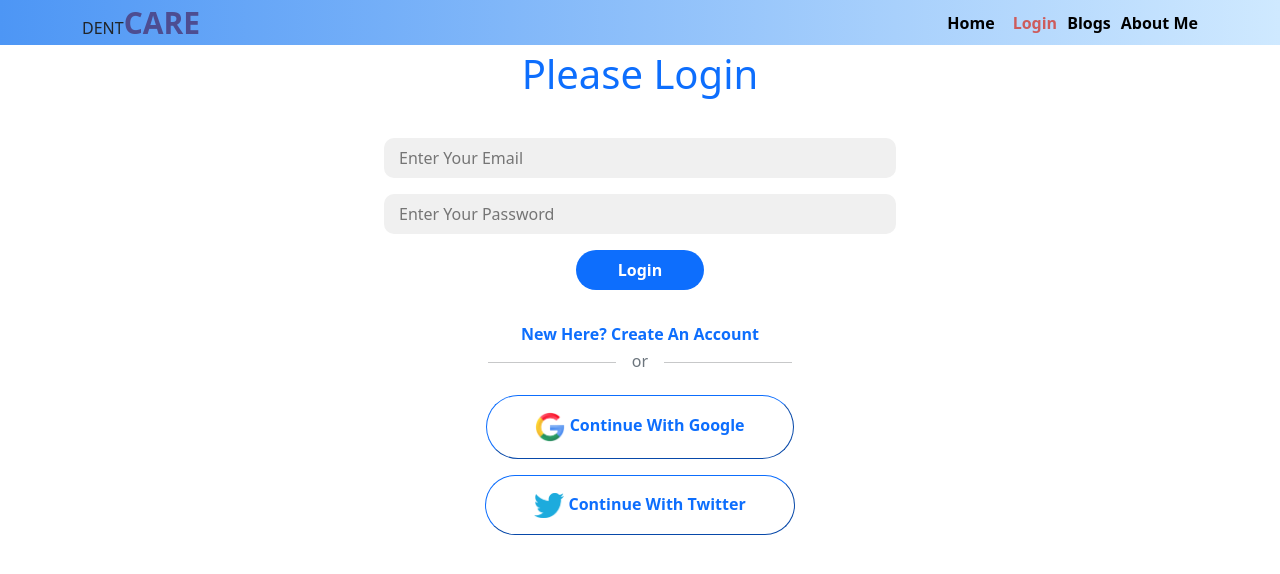
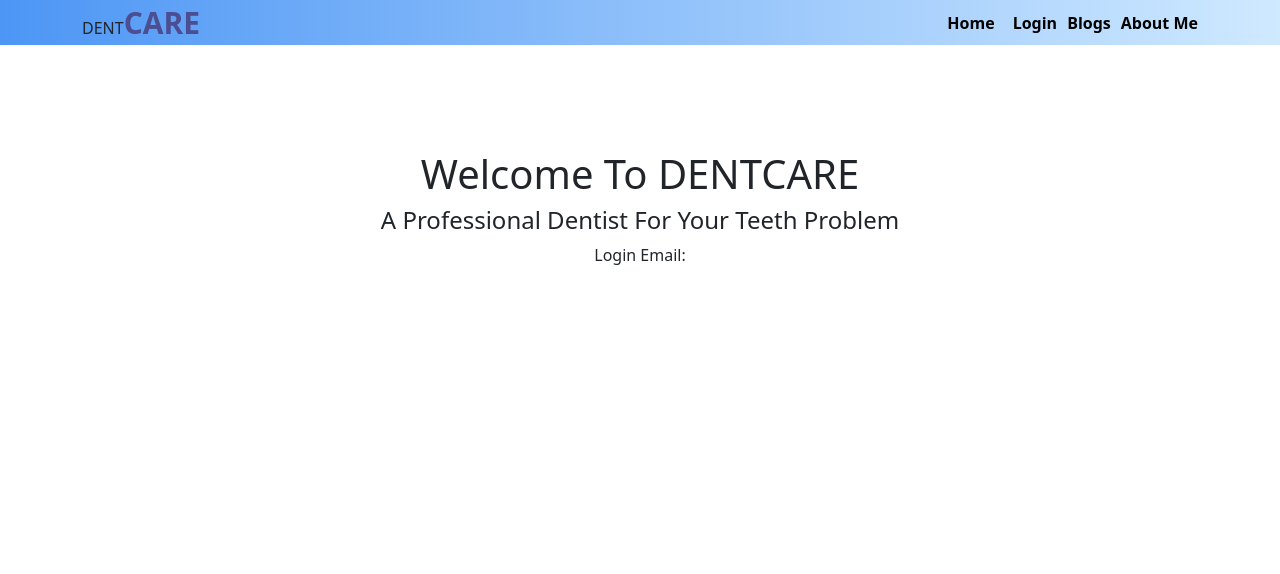
Before and after one commit to tanvirulislam149/independant-service-provider, a React (Create React App) app: page /welcome in a window 1280 px wide. Before the commit this address led to /login. Shown: the top 574 px of the page. Built offline with nearby package versions, Linux system fonts and the light colour scheme; no server answers.

Commit message:
welcome page done

```diff
--- a/src/App.js
+++ b/src/App.js
@@ -9,6 +9,7 @@ import PageNotFound from './Component/PageNotFound/PageNotFound';
 import RequireAuth from './Component/RequiredAuth';
 import Blogs from './Component/Blogs/Blogs';
 import AboutMe from './Component/AboutMe/AboutMe';
+import WelcomePage from './Component/WelcomePage/WelcomePage';
 
 function App() {
   return (
@@ -22,6 +23,7 @@ function App() {
         <Route path="*" element={<PageNotFound></PageNotFound>}></Route>
         <Route path="/blogs" element={<Blogs></Blogs>}></Route>
         <Route path="/about" element={<AboutMe></AboutMe>}></Route>
+        <Route path="/welcome" element={<WelcomePage></WelcomePage>}></Route>
       </Routes>
     </div>
   );
--- a/src/Component/Login/Login.js
+++ b/src/Component/Login/Login.js
@@ -32,7 +32,7 @@ const Login = () => {
     let navigate = useNavigate();
     let location = useLocation();
 
-    let from = location.state?.from?.pathname || "/";
+    let from = location.state?.from?.pathname || "/welcome";
 
     useEffect(() => {
         if (currentUser) {
@@ -57,15 +57,6 @@ const Login = () => {
     }
 
 
-    if (user) {
-        return (
-            <div className='text-center' style={{ marginTop: "150px" }}>
-                <h1>Welcome To DENTCARE</h1>
-                <h4>A Professional Dentist For Your Teeth Problem</h4>
-                <p>Login Email: {currentUser?.email}</p>
-            </div>
-        );
-    }
 
     const handleLogin = (event) => {
         event.preventDefault();
--- /dev/null
+++ b/src/Component/WelcomePage/WelcomePage.js
@@ -0,0 +1,19 @@
+import React from 'react';
+import { useAuthState } from 'react-firebase-hooks/auth';
+import auth from '../../firebase.init';
+
+const WelcomePage = () => {
+    const [currentUser, CurrentUserLoading] = useAuthState(auth);
+
+    return (
+        <div>
+            <div className='text-center' style={{ marginTop: "150px" }}>
+                <h1>Welcome To DENTCARE</h1>
+                <h4>A Professional Dentist For Your Teeth Problem</h4>
+                <p>Login Email: {currentUser?.email}</p>
+            </div>
+        </div>
+    );
+};
+
+export default WelcomePage;
```
